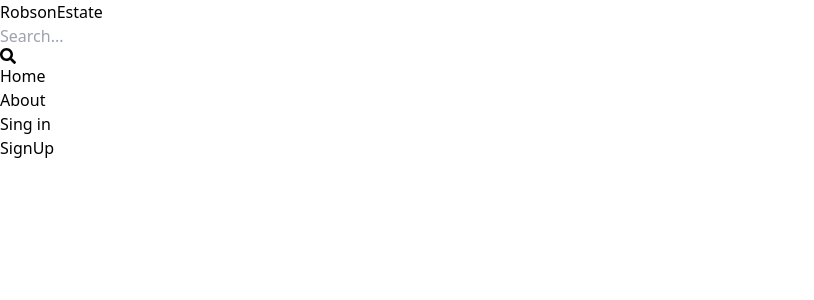
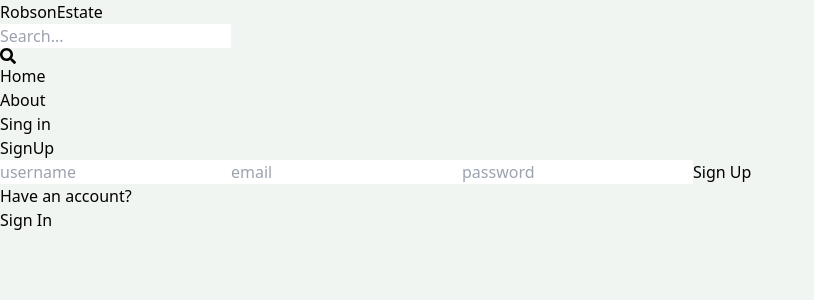
Before and after one commit to robsonbucci/mern-estate, a React (Vite) app in the folder client/: page /sign-up in a window 1280 px wide. Shown: the top 300 px of the page, without its empty margins (0-814 px from the left). Built offline with nearby package versions, Linux system fonts and the light colour scheme.

Commit message:
complete sign up page ui

```diff
--- a/client/src/index.css
+++ b/client/src/index.css
@@ -1,3 +1,7 @@
 @tailwind base;
 @tailwind components;
 @tailwind utilities;
+
+body {
+  background-color: rgb(241, 245, 241);
+}
--- a/client/src/pages/SignUp.jsx
+++ b/client/src/pages/SignUp.jsx
@@ -1,5 +1,23 @@
-import React from 'react';
+import { Link } from 'react-router-dom';
 
 export default function SignUp() {
-  return <div>SignUp</div>;
+  return (
+    <div className="p-3 max-w-lg mx-auto">
+      <h1 className="text-3xl text-center font-semibold my-7">SignUp</h1>
+      <form className="flex flex-col gap-4 ">
+        <input type="text" placeholder="username" className="border p-3 rounded-lg" id="username" />
+        <input type="text" placeholder="email" className="border p-3 rounded-lg" id="email" />
+        <input type="text" placeholder="password" className="border p-3 rounded-lg" id="password" />
+        <button className="bg-slate-700 text-white p-3 rounded-lg uppercase hover:opacity-95 disabled:opacity-80">
+          Sign Up
+        </button>
+      </form>
+      <div className="flex gap-2 mt-5">
+        <p>Have an account?</p>
+        <Link to="/sign-in">
+          <span className="text-blue-700">Sign In</span>
+        </Link>
+      </div>
+    </div>
+  );
 }
```
